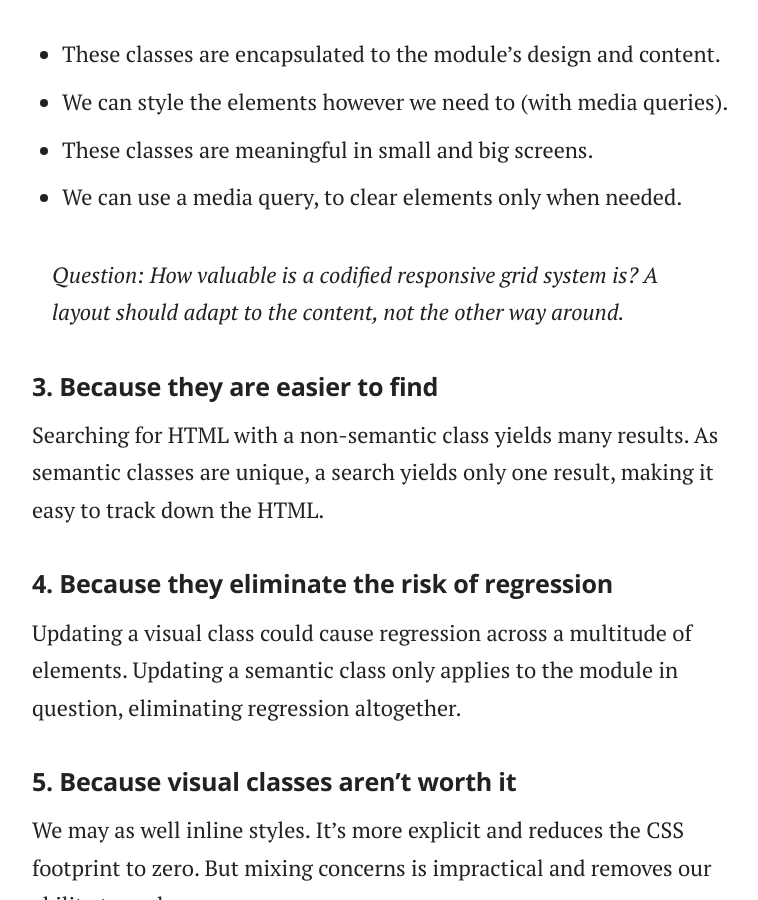
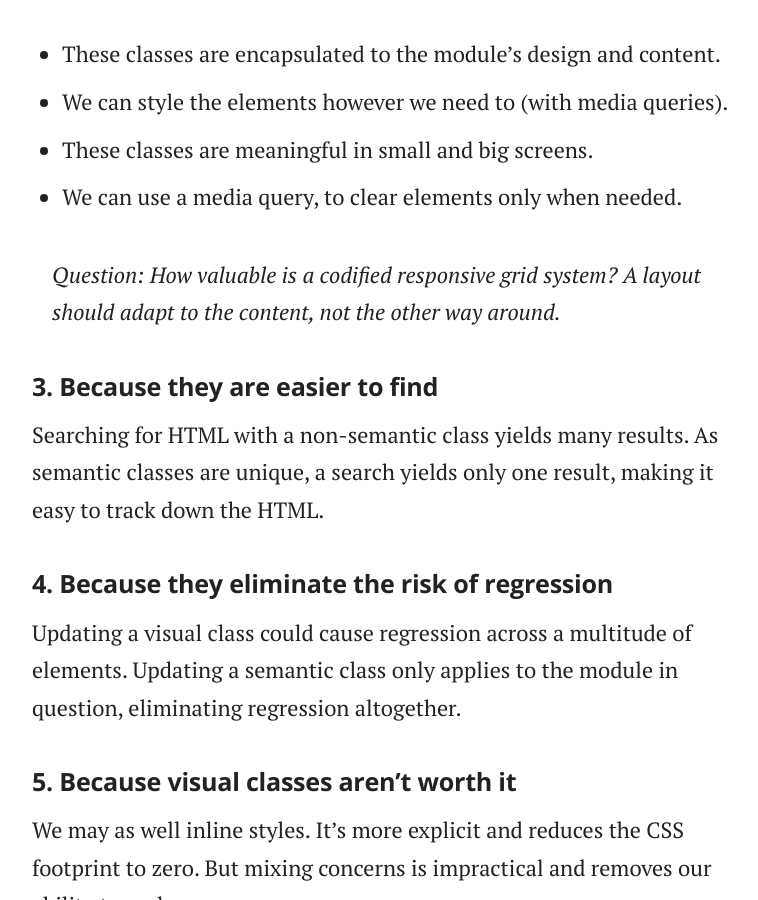
Before and after one commit to adamsilver/maintainablecss.com-jekyll, a Jekyll site: the page built from _chapters/02-semantics.md, in a window 1280 px wide and 900 px high, scrolled down 4771 px. Shown: the whole window, without its empty margins (258-1016 px from the left). Built offline with Jekyll 4.4.1, drawn with Linux system fonts in a browser that asks for light colours.

Commit message:
Fix typo on question

```diff
--- a/_chapters/02-semantics.md
+++ b/_chapters/02-semantics.md
@@ -102,7 +102,7 @@ Notes:
 - These classes are meaningful in small and big screens.
 - We can use a media query, to clear elements only when needed.
 
-> Question: How valuable is a codified responsive grid system is? A layout should adapt to the content, not the other way around.
+> Question: How valuable is a codified responsive grid system? A layout should adapt to the content, not the other way around.
 
 ## 3. Because they are easier to find
 
```
